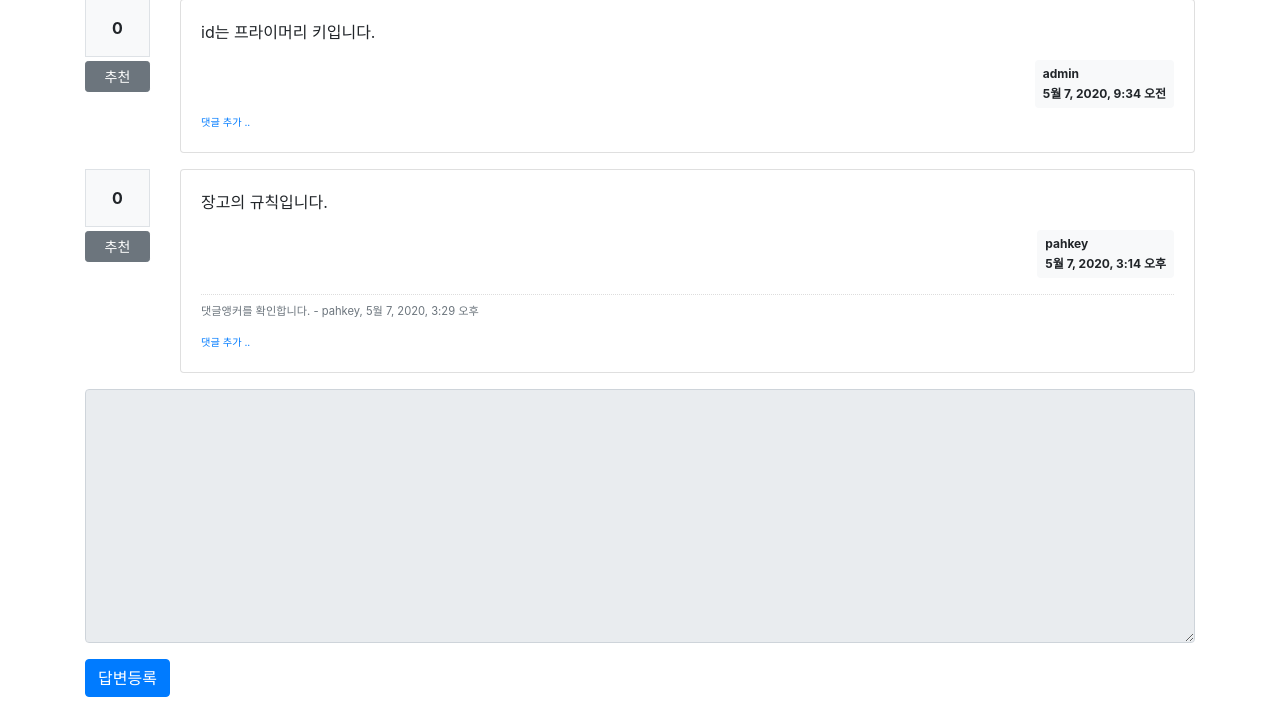
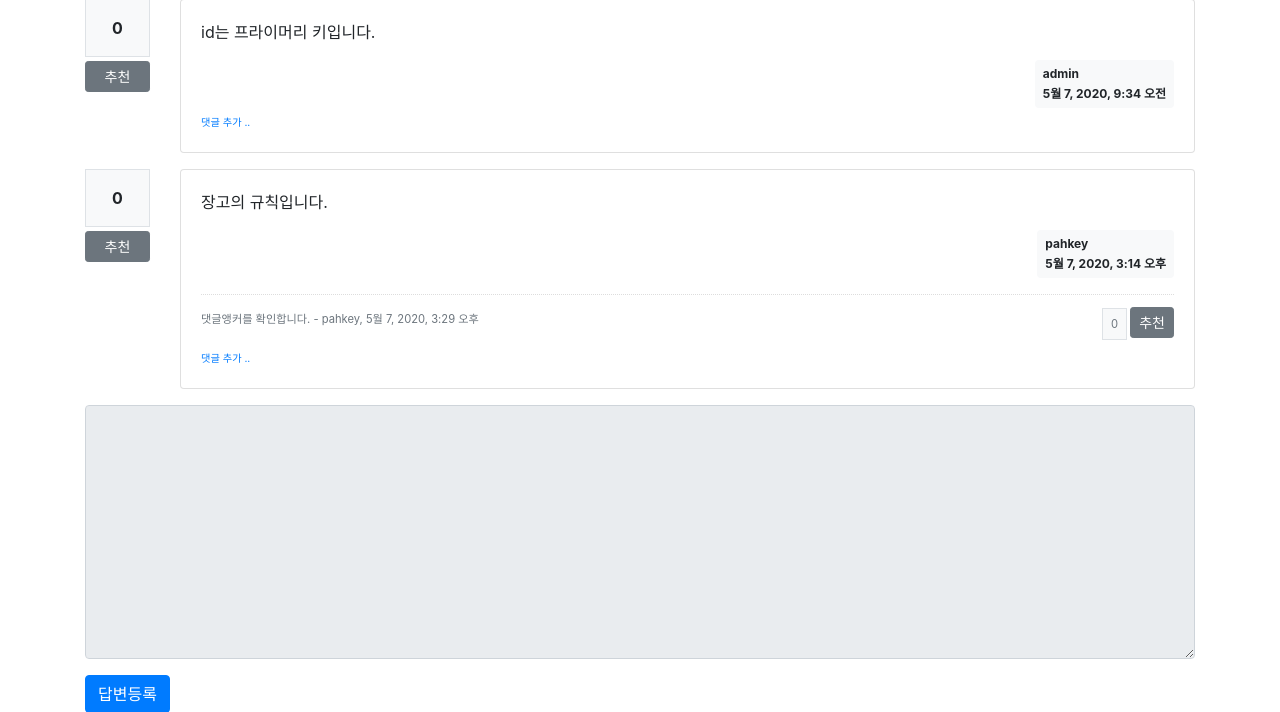
Before and after one commit to jimi567/Django-AD-Project, a Django app: page /pybo/2/ in a window 1280 px wide. Shown: the part 542-1254 px from the top of the page. Run offline with Django 3.2, Linux system fonts and the light colour scheme; data comes from the database, SQL or seed files in the repository; both versions use the stored data as it was after the commit; some libraries are stand-ins or nearby versions.

Commit message:
댓글 추천 기능

```diff
--- a/pybo/models.py
+++ b/pybo/models.py
@@ -26,9 +26,11 @@ class Answer(models.Model):
 
 
 class Comment(models.Model):
-    author = models.ForeignKey(User, on_delete=models.CASCADE)
+    author = models.ForeignKey(User, on_delete=models.CASCADE, related_name='author_comment')
     content = models.TextField()
     create_date = models.DateTimeField()
     modify_date = models.DateTimeField(null=True, blank=True)
+    modify_count = models.IntegerField(default=0)
     question = models.ForeignKey(Question, null=True, blank=True, on_delete=models.CASCADE)
     answer = models.ForeignKey(Answer, null=True, blank=True, on_delete=models.CASCADE)
+    voter = models.ManyToManyField(User, related_name='voter_comment')
--- a/pybo/urls.py
+++ b/pybo/urls.py
@@ -30,4 +30,5 @@ urlpatterns = [
     # vote_views.py
     path('vote/question/<int:question_id>/', vote_views.vote_question, name='vote_question'),
     path('vote/answer/<int:answer_id>/', vote_views.vote_answer, name='vote_answer'),
+    path('vote/comment/<int:comment_id>/', vote_views.vote_comment, name='vote_comment'),
 ]
--- a/pybo/views/comment_views.py
+++ b/pybo/views/comment_views.py
@@ -45,6 +45,7 @@ def comment_modify_question(request, comment_id):
             comment = form.save(commit=False)
             comment.author = request.user
             comment.modify_date = timezone.now()
+            comment.modify_count += 1
             comment.save()
             return redirect('{}#comment_{}'.format(
                 resolve_url('pybo:detail', question_id=comment.question.id), comment.id))
@@ -81,6 +82,7 @@ def comment_create_answer(request, answer_id):
             comment.author = request.user
             comment.create_date = timezone.now()
             comment.answer = answer
+            comment.question = answer.question
             comment.save()
             return redirect('{}#comment_{}'.format(
                 resolve_url('pybo:detail', question_id=comment.answer.question.id), comment.id))
@@ -106,6 +108,7 @@ def comment_modify_answer(request, comment_id):
             comment = form.save(commit=False)
             comment.author = request.user
             comment.modify_date = timezone.now()
+            comment.modify_count += 1
             comment.save()
             return redirect('{}#comment_{}'.format(
                 resolve_url('pybo:detail', question_id=comment.answer.question.id), comment.id))
--- a/templates/base.html
+++ b/templates/base.html
@@ -10,6 +10,12 @@
     <!-- pybo CSS -->
     <link rel="stylesheet" type="text/css" href="{% static 'style.css' %}">
     <title>Hello, pybo!</title>
+    <style>
+
+    .temp {
+        margin-top: -4px;
+    }
+    </style>
 </head>
 <body>
 {% include "navbar.html" %}
--- a/templates/pybo/question_detail.html
+++ b/templates/pybo/question_detail.html
@@ -1,3 +1,4 @@
+
 {% extends 'base.html' %}
 {% load pybo_filter %}
 {% block content %}
@@ -35,7 +36,7 @@
                         </div>
                     </div>
                     {% if request.user == question.author %}
-                    <div class="my-3">
+                    <div fclass="my-3">
                         <a href="{% url 'pybo:question_modify' question.id  %}"
                            class="btn btn-sm btn-outline-secondary">수정</a>
                         <a href="#" class="delete btn btn-sm btn-outline-secondary"
@@ -46,13 +47,14 @@
                     {% if question.comment_set.count > 0 %}
                     <div class="mt-3">
                     {% for comment in question.comment_set.all %}
+                        {% if comment.answer_id == null %}
                             <a name="comment_{{ comment.id }}"></a>
-                        <div class="comment py-2 text-muted">
+                            <div class="comment py-3 text-muted">
                                 <span style="white-space: pre-line;">{{ comment.content }}</span>
                                 <span>
                                     - {{ comment.author }}, {{ comment.create_date }}
                                     {% if comment.modify_date %}
-                                (수정:{{ comment.modify_date }})
+                                    (수정:{{ comment.modify_date }}, 수정된 횟수:{{ comment.modify_count }})
                                     {% endif %}
                                 </span>
                                 {% if request.user == comment.author %}
@@ -60,7 +62,14 @@
                                 <a href="#" class="small delete"
                                    data-uri="{% url 'pybo:comment_delete_question' comment.id  %}">삭제</a>
                                 {% endif %}
+                                <div class="float-right">
+                                    <span class="bg-light text-center p-2 border">{{ comment.voter.count }}</span>
+                                    <span href="#" data-uri="{% url 'pybo:vote_comment' comment.id  %}"
+                                    class=" temp recommend btn btn-sm btn-secondary ">추천</span>
                                 </div>
+
+                            </div>
+                       {% endif %}
                     {% endfor %}
                     </div>
                     {% endif %}
@@ -76,7 +85,7 @@
     <h5 class="border-bottom my-3 py-2">{{question.answer_set.count}}개의 답변이 있습니다.</h5>
     {% for answer in question.answer_set.all %}
     <a name="answer_{{ answer.id }}"></a>
-    <div class="row my-3">
+    <div class=" row my-3">
         <div class="col-1">  <!-- 추천영역 -->
             <div class="bg-light text-center p-3 border font-weight-bolder mb-1">{{answer.voter.count}}</div>
             <a href="#" data-uri="{% url 'pybo:vote_answer' answer.id  %}"
@@ -110,12 +119,12 @@
                     <div class="mt-3">
                     {% for comment in answer.comment_set.all %}
                         <a name="comment_{{ comment.id }}"></a>
-                        <div class="comment py-2 text-muted">
+                        <div class="comment py-3 text-muted">
                             <span style="white-space: pre-line;">{{ comment.content }}</span>
                             <span>
                                 - {{ comment.author }}, {{ comment.create_date }}
                                 {% if comment.modify_date %}
-                                (수정:{{ comment.modify_date }})
+                                (수정:{{ comment.modify_date }}, 수정된 횟수:{{ comment.modify_count }})
                                 {% endif %}
                             </span>
                             {% if request.user == comment.author %}
@@ -123,6 +132,10 @@
                             <a href="#" class="small delete"
                                data-uri="{% url 'pybo:comment_delete_answer' comment.id  %}">삭제</a>
                             {% endif %}
+                            <div class="float-right">
+                            <span class="bg-light text-center p-2 border">{{ comment.voter.count }}</span>
+                            <span href="#" data-uri="{% url 'pybo:vote_comment' comment.id  %}"
+                class=" temp recommend btn btn-sm btn-secondary ">추천</span></div>
                         </div>
                     {% endfor %}
                     </div>
@@ -148,7 +161,7 @@
         {% endfor %}
         </div>
         {% endif %}
-        <div class="form-group">
+        <div class=" form-group">
             <textarea {% if not user.is_authenticated %}disabled{% endif %}
               name="content" id="content" class="form-control" rows="10"></textarea>
         </div>
--- a/templates/pybo/question_list.html
+++ b/templates/pybo/question_list.html
@@ -43,8 +43,9 @@
             <td class="text-left">
                 <a href="{% url 'pybo:detail' question.id %}">{{ question.subject }}</a>
                 {% if question.answer_set.count > 0 %}
-                <span class="text-danger small ml-2">{{ question.answer_set.count }}</span>
+                <span class="text-danger small ml-2">답변수: {{ question.answer_set.count }}</span>
                 {% endif %}
+
             </td>
             <td>{{ question.author.username }}</td>  <!-- 글쓴이 추가 -->
             <td>{{ question.create_date }}</td>
```
Also changed, not shown: pybo/views/vote_views.py (+13 -1 lines), db.sqlite3, pybo/migrations/0008_comment_modify_count.py (added), pybo/migrations/0009_comment_voter.py (added), pybo/migrations/0010_auto_20230603_1646.py (added). Lines whose indentation alone changed are shown as unchanged.
